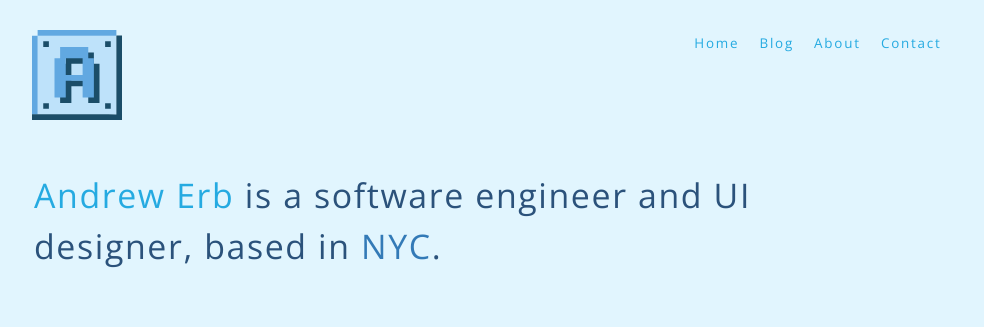
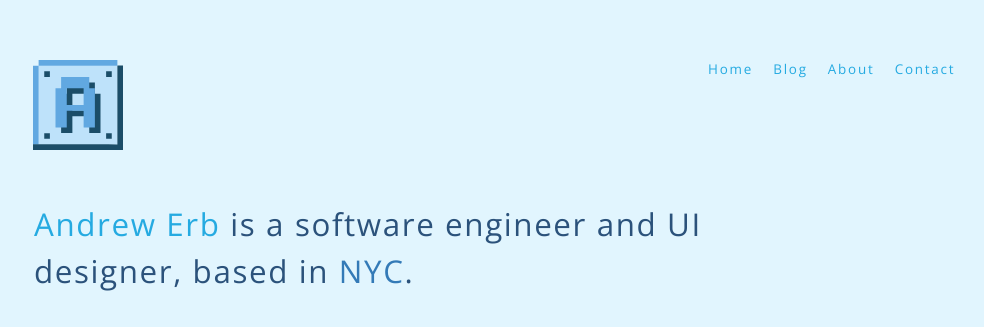
Before and after one commit to andrewerb/andrewerb.com-v2, a website: page index.html in a window 1280 px wide. Shown: the top 327 px of the page, without its empty margins (146-1130 px from the left). Drawn offline with nearby package versions, Linux system fonts and the light colour scheme.

Commit message:
nav line height

```diff
--- a/css/wip.css
+++ b/css/wip.css
@@ -33,14 +33,14 @@ a:hover {
 }
 
 header{
-    margin: 30px 0 50px 0;
+    margin: 60px 0 50px 0;
 }
 
 nav{
     display: inline-block;
     margin: 0;
     border: 0;
-    line-style-type: none;
+    list-style-type: none;
 
     /*font-decoration: none;
     text-spacing, line-spacing
@@ -59,6 +59,7 @@ nav.top-nav ul{
     list-style: none;
     text-align: right;
     padding-left: 0;
+    line-height: 1;
 }
 
 nav.top-nav ul li{
@@ -95,7 +96,8 @@ ul.inline-nav li{
 }
 
 .logo-row{
-    margin: 10px 0 30px 0;
+    /*margin: 10px 0 30px 0;*/
+    margin-left: 0; /*for logo alignment*/
 }
 
 .logo-field {
@@ -124,7 +126,7 @@ main{
 }
 
 .lead-text{
-    font-size: 2.12rem;
+    font-size: 1.96rem;
     line-height: 1.5;
     letter-spacing: .1rem;
     padding-bottom: 1.2rem;
```
